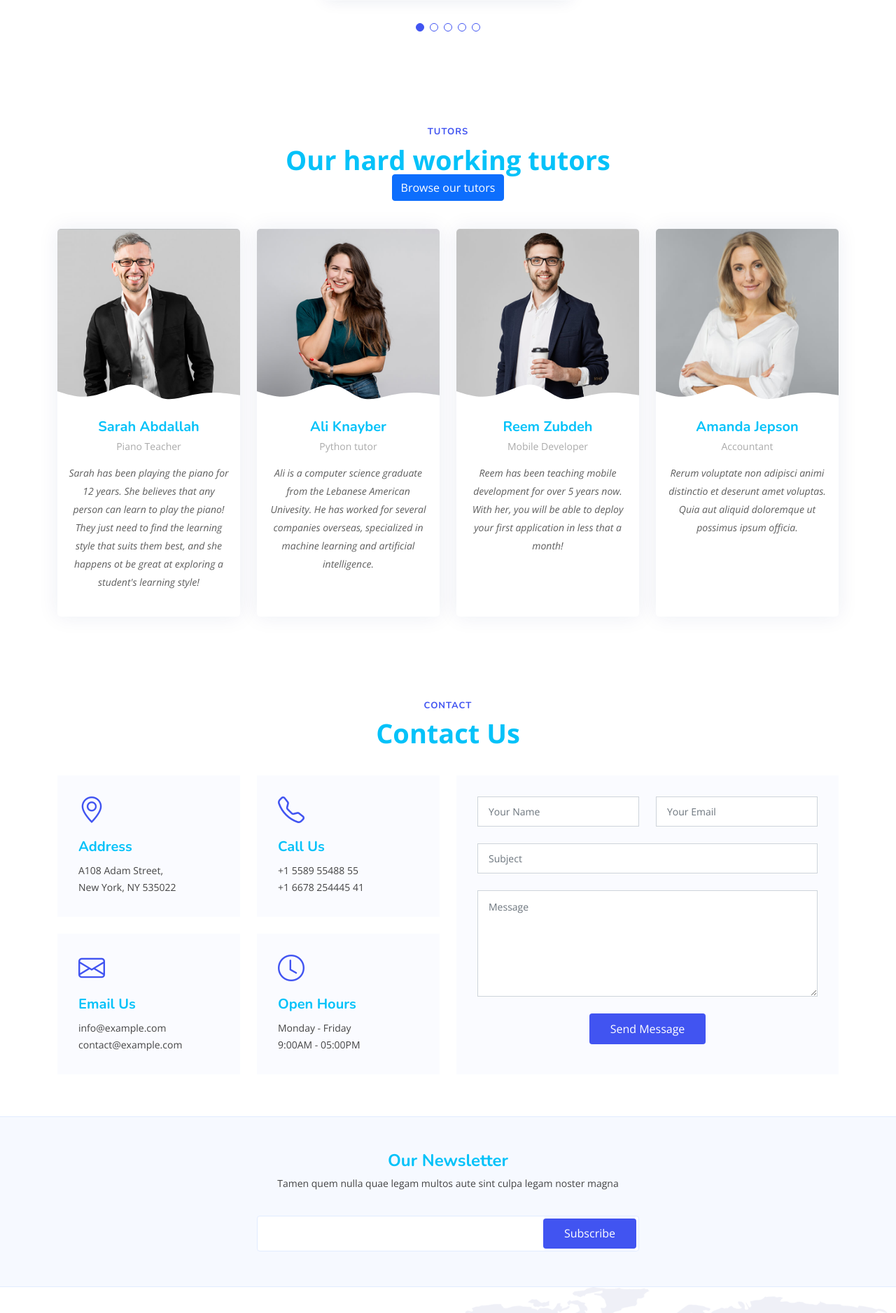
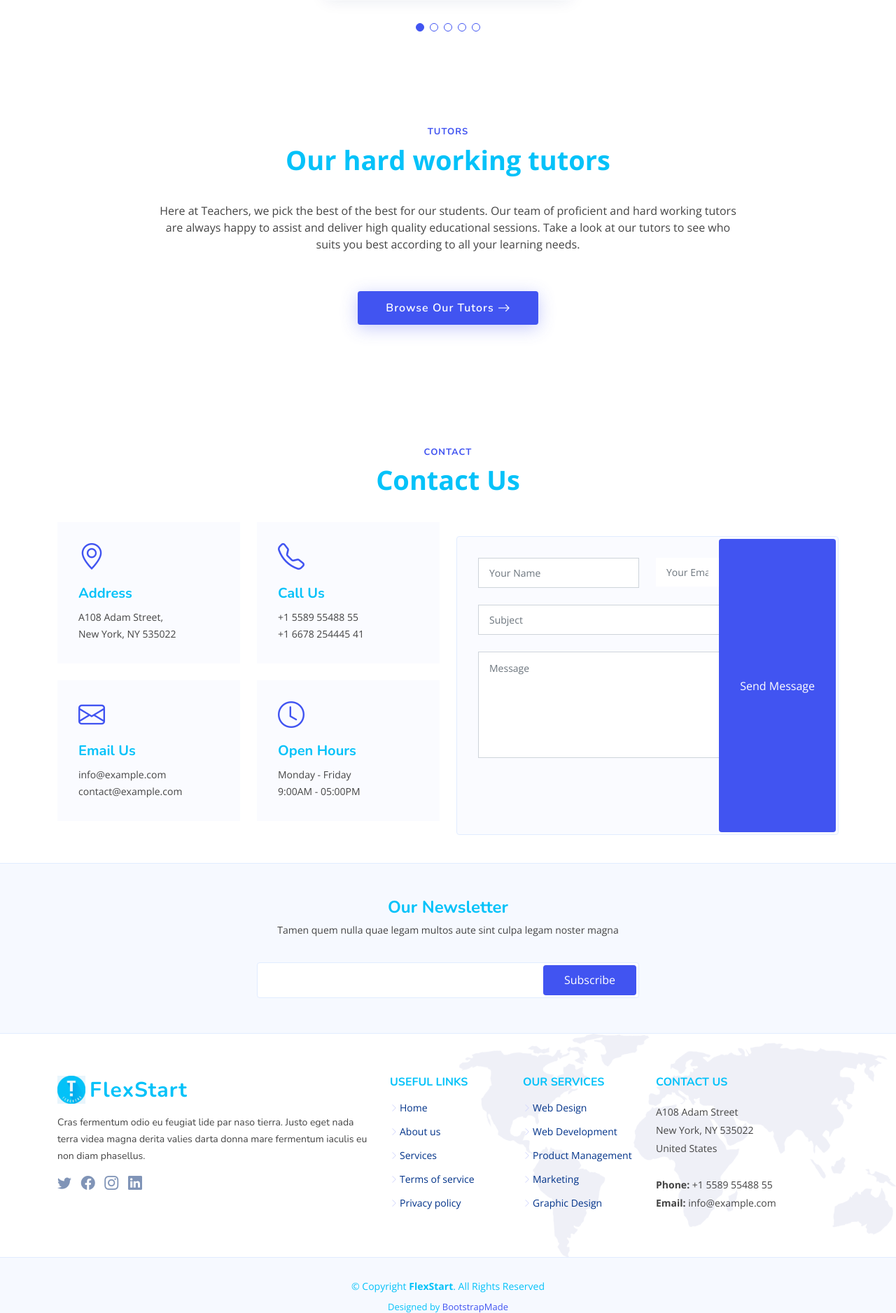
Before and after one commit to YaraChahine/Teachers-Website, a PHP site: page / in a window 1280 px wide. Shown: the part 3514-5390 px from the top of the page at 70% size. Run offline with PHP 8.4, Linux system fonts and the light colour scheme.

Commit message:
cont. landing and tutors page

```diff
--- a/assets/css/style.css
+++ b/assets/css/style.css
@@ -1211,6 +1211,32 @@ section {
   background: #fff;
   padding: 60px 0;
 }
+
+.team .btn-browse {
+  line-height: 0;
+  padding: 15px 40px;
+  border-radius: 4px;
+  transition: 0.5s;
+  color: #fff;
+  background: #4154f1;
+  box-shadow: 0px 5px 25px rgba(65, 84, 241, 0.3);
+}
+
+.team .btn-browse span {
+  font-family: "Nunito", sans-serif;
+  font-weight: 600;
+  font-size: 16px;
+  letter-spacing: 1px;
+}
+.team .btn-browse i {
+  margin-left: 5px;
+  font-size: 18px;
+  transition: 0.3s;
+}
+.team .btn-browse:hover i {
+  transform: translateX(5px);
+}
+
 .team .member {
   overflow: hidden;
   text-align: center;
@@ -1931,7 +1957,7 @@ section {
   color: #04c2f9
 ;
 }
-.footer .footer-newsletter form {
+form {
   margin-top: 20px;
   background: #fff;
   padding: 6px 10px;
@@ -1939,12 +1965,12 @@ section {
   border-radius: 4px;
   border: 1px solid #e1ecff;
 }
-.footer .footer-newsletter form input[type=email] {
+form input[type=email] {
   border: 0;
   padding: 8px;
   width: calc(100% - 140px);
 }
-.footer .footer-newsletter form input[type=submit] {
+form input[type=submit],button[type=submit] {
   position: absolute;
   top: 0;
   right: 0;
@@ -1959,7 +1985,7 @@ section {
   transition: 0.3s;
   border-radius: 4px;
 }
-.footer .footer-newsletter form input[type=submit]:hover {
+.footer .footer-newsletter form input[type=submit]:hover, button[type=submit] {
   background: #5969f3;
 }
 .footer .footer-top {
--- a/index.html
+++ b/index.html
@@ -519,101 +519,22 @@
 
       <div class="container" data-aos="fade-up">
 
-        <header class="section-header">
+        <header class="section-header row">
           <h2>Tutors</h2>
           <p>Our hard working tutors</p>
-          <div class="btn btn-primary text-center text-lg-start">
+        </header>
+
+        <div class="d-flex flex-column">
+          <p class="w-75 mx-auto my-0 text-center">Here at Teachers, we pick the best of the best for our students.
+            Our team of proficient and hard working tutors are always happy to assist and deliver high quality
+            educational sessions. Take a look at our tutors to see who suits you best according to all your learning needs.</p>
+          <div class="btn text-center text-lg-start row my-5">
             <a href="our-tutors.html"
-              class="text-white d-inline-flex align-items-center justify-content-center align-self-center">
-              <span>Browse our tutors</span>
+              class="btn-browse d-inline-flex align-items-center justify-content-center align-self-center">
+              <span>Browse Our Tutors</span>
+              <i class="bi bi-arrow-right"></i>
             </a>
           </div>
-        </header>
-
-
-        <div class="row gy-4">
-
-          <div class="col-lg-3 col-md-6 d-flex align-items-stretch" data-aos="fade-up" data-aos-delay="100">
-            <div class="member">
-              <div class="member-img">
-                <img src="assets/img/team/team-1.jpg" class="img-fluid" alt="">
-                <div class="social">
-                  <a href=""><i class="bi bi-twitter"></i></a>
-                  <a href=""><i class="bi bi-facebook"></i></a>
-                  <a href=""><i class="bi bi-instagram"></i></a>
-                  <a href=""><i class="bi bi-linkedin"></i></a>
-                </div>
-              </div>
-              <div class="member-info">
-                <h4>Sarah Abdallah</h4>
-                <span>Piano Teacher</span>
-                <p>Sarah has been playing the piano for 12 years. She believes that any person can learn to play the
-                  piano! They just need to find the learning style that suits them best, and she happens ot be great at
-                  exploring a student's learning style! </p>
-              </div>
-            </div>
-          </div>
-
-          <div class="col-lg-3 col-md-6 d-flex align-items-stretch" data-aos="fade-up" data-aos-delay="200">
-            <div class="member">
-              <div class="member-img">
-                <img src="assets/img/team/team-2.jpg" class="img-fluid" alt="">
-                <div class="social">
-                  <a href=""><i class="bi bi-twitter"></i></a>
-                  <a href=""><i class="bi bi-facebook"></i></a>
-                  <a href=""><i class="bi bi-instagram"></i></a>
-                  <a href=""><i class="bi bi-linkedin"></i></a>
-                </div>
-              </div>
-              <div class="member-info">
-                <h4>Ali Knayber</h4>
-                <span>Python tutor</span>
-                <p>Ali is a computer science graduate from the Lebanese American Univesity. He has worked for several
-                  companies overseas, specialized in machine learning and artificial intelligence.</p>
-              </div>
-            </div>
-          </div>
-
-          <div class="col-lg-3 col-md-6 d-flex align-items-stretch" data-aos="fade-up" data-aos-delay="300">
-            <div class="member">
-              <div class="member-img">
-                <img src="assets/img/team/team-3.jpg" class="img-fluid" alt="">
-                <div class="social">
-                  <a href=""><i class="bi bi-twitter"></i></a>
-                  <a href=""><i class="bi bi-facebook"></i></a>
-                  <a href=""><i class="bi bi-instagram"></i></a>
-                  <a href=""><i class="bi bi-linkedin"></i></a>
-                </div>
-              </div>
-              <div class="member-info">
-                <h4>Reem Zubdeh</h4>
-                <span>Mobile Developer</span>
-                <p>Reem has been teaching mobile development for over 5 years now. With her, you will be able to deploy
-                  your first application in less that a month!</p>
-              </div>
-            </div>
-          </div>
-
-          <div class="col-lg-3 col-md-6 d-flex align-items-stretch" data-aos="fade-up" data-aos-delay="400">
-            <div class="member">
-              <div class="member-img">
-                <img src="assets/img/team/team-4.jpg" class="img-fluid" alt="">
-                <div class="social">
-                  <a href=""><i class="bi bi-twitter"></i></a>
-                  <a href=""><i class="bi bi-facebook"></i></a>
-                  <a href=""><i class="bi bi-instagram"></i></a>
-                  <a href=""><i class="bi bi-linkedin"></i></a>
-                </div>
-              </div>
-              <div class="member-info">
-                <h4>Amanda Jepson</h4>
-                <span>Accountant</span>
-                <p>Rerum voluptate non adipisci animi distinctio et deserunt amet voluptas. Quia aut aliquid doloremque
-                  ut possimus ipsum officia.</p>
-              </div>
-            </div>
-          </div>
-
         </div>
 
       </div>
--- a/student-registration.html
+++ b/student-registration.html
@@ -191,9 +191,11 @@
             <label for="price">Please select your preferred price range:  </label>
             <input type="text" placeholder="i.e 50 000" style="margin-left: 20px;">
             <br><br>
+
+            </form>
+
             <input type="submit" value="Submit" class="submit-button"  style="color: white;font-weight: bolder;min-width: 150px;font-size: 16px;">
 
-            </form>
 
 
 </fieldset>
```
Also changed, not shown: our-tutors.html (+9 -104 lines).
